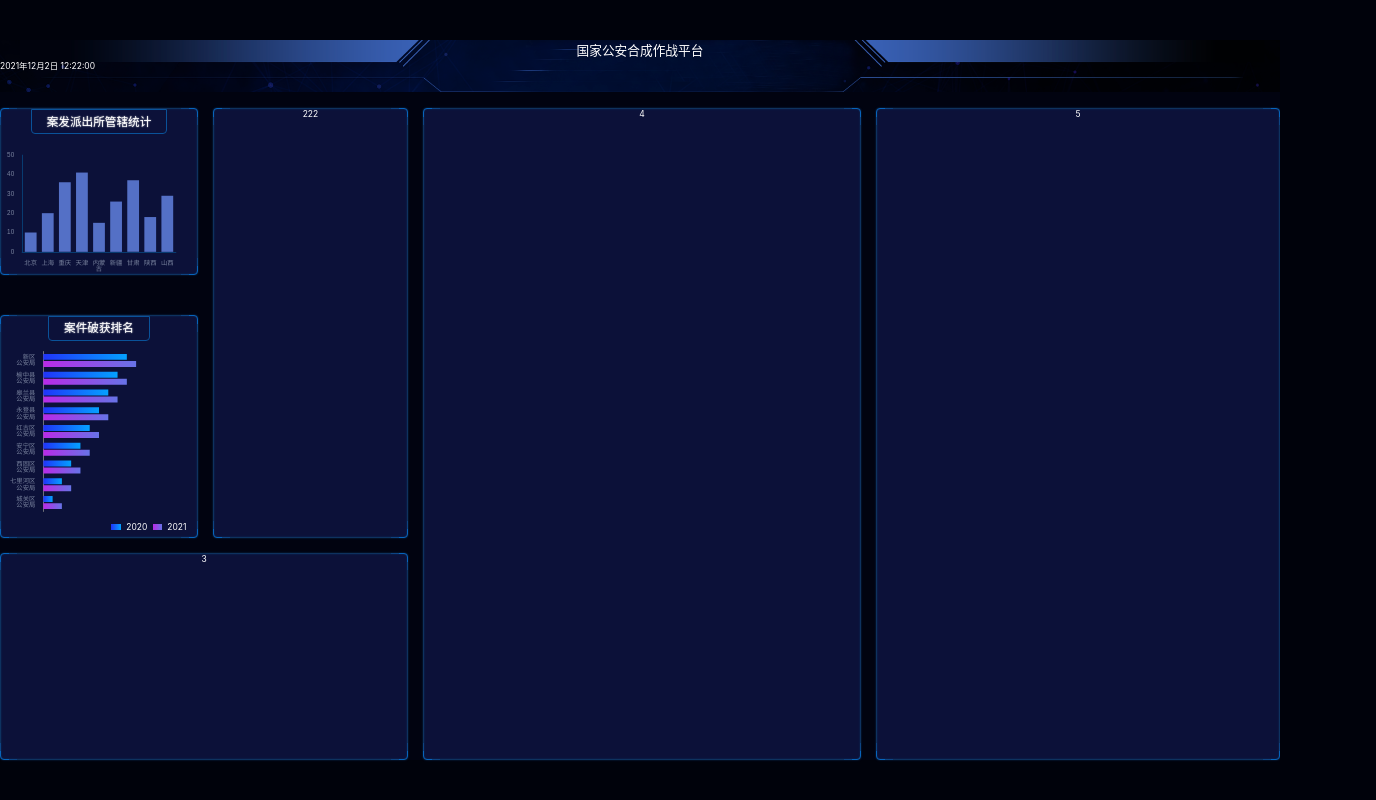
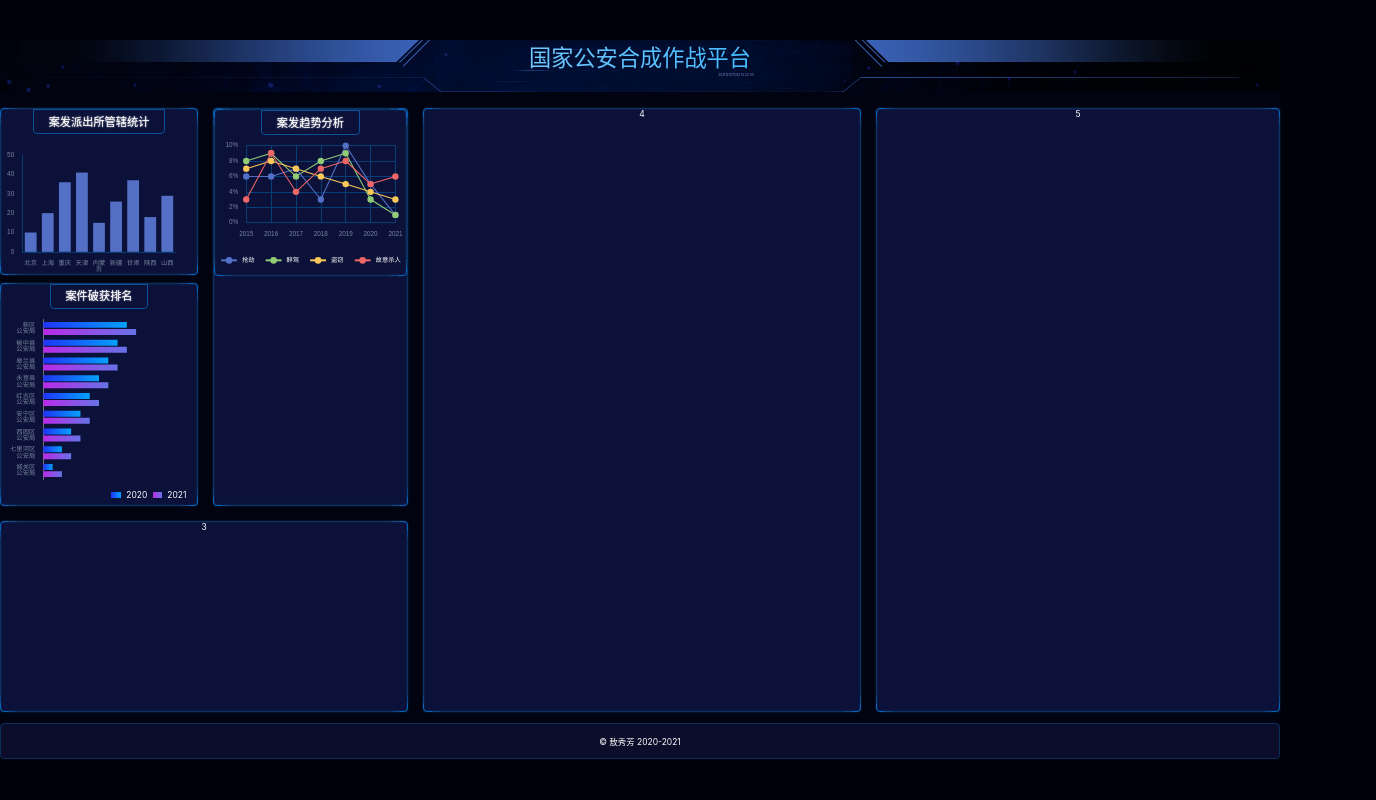
Before and after one commit to ao1115/big-screen, a React (Vite) app: page / in a window 1280 px wide. Shown: the whole page, 1376 px wide, since content can reach past the window. Built offline with nearby package versions, Linux system fonts and the light colour scheme.

Commit message:
完成Chart3

```diff
--- a/index.html
+++ b/index.html
@@ -8,7 +8,7 @@
   <script>
     const clientWidth = document.documentElement.clientWidth
     const clientHeight = document.documentElement.clientHeight
-    window.pageWidth = clientWidth / clientHeight > (16/9) ? clientHeight * (16/9 ) : clientWidth
+    window.pageWidth = clientWidth / clientHeight > 16 / 9 ? clientHeight * (16 / 9) : clientWidth
     const pageHeight = pageWidth / (16/9)
     //设置1个rem是宽度的1%
     const string = `<style>
@@ -24,7 +24,6 @@
 <body>
 <div id="root"></div>
 <script>
-  root.style.width = pageWidth + 'px'
   root.style.height = pageHeight + 'px'
   root.style.marginTop = (clientHeight - pageHeight) / 2 + 'px'
 </script>
--- /dev/null
+++ b/src/components/chart-3.tsx
@@ -0,0 +1,89 @@
+import React, { useRef, useEffect } from 'react';
+import * as echarts from 'echarts'
+import { px } from '../shared/px';
+
+export const Chart3 = () => {
+    const divRef = useRef(null)
+    useEffect(() => {
+        var myChart = echarts.init(divRef.current);
+        myChart.setOption({
+            textStyle: {
+                fontSize: px(12),
+                color: '#79839E'
+            },
+            title: {
+                show: false
+            },
+            tooltip: {
+                trigger: 'axis'
+            },
+            legend: {
+                bottom: px(10),
+                textStyle: { color: 'white' },
+                itemWidth: px(30),
+                itemHeight: px(16)
+            },
+            grid: {
+                x: px(20),
+                x2: px(20),
+                y: px(20),
+                y2: px(70),
+                containLabel: true
+            },
+            xAxis: {
+                type: 'category',
+                boundaryGap: false,
+                data: [2015, 2016, 2017, 2018, 2019, 2020, 2021],
+                splitLine: { show: true, lineStyle: { color: '#073E78' } },
+                axisTick: { show: false },
+                axisLine: { show: false },
+                axisLabel: { fontSize: px(12), interval: '0' }
+            },
+            yAxis: {
+                type: 'value',
+                splitLine: { lineStyle: { color: '#073E78' } },
+                axisLabel: {
+                    fontSize: px(12),
+                    formatter(val) {
+                        return val * 100 + '%';
+                    }
+                }
+            },
+            series: [
+                {
+                    name: '抢劫',
+                    type: 'line',
+                    data: [0.01, 0.05, 0.10, 0.03, 0.07, 0.06, 0.06].reverse()
+                },
+                {
+                    name: '醉驾',
+                    type: 'line',
+                    data: [0.01, 0.03, 0.09, 0.08, 0.06, 0.09, 0.08].reverse()
+                },
+                {
+                    name: '盗窃',
+                    type: 'line',
+                    data: [0.03, 0.04, 0.05, 0.06, 0.07, 0.08, 0.07].reverse()
+                },
+                {
+                    name: '故意杀人',
+                    type: 'line',
+                    data: [0.06, 0.05, 0.08, 0.07, 0.04, 0.09, 0.03].reverse()
+                },
+            ].map(obj => ({
+                ...obj,
+                symbol: 'circle',
+                symbolSize: px(12),
+                lineStyle: { width: px(2) }
+            }))
+        });
+    }, []);
+    return (
+        <div className="案发趋势 bordered">
+            <h2>案发趋势分析</h2>
+            <div className="chart" ref={divRef}>
+            </div>
+        </div>
+    )
+
+}
--- a/src/pages/home.scss
+++ b/src/pages/home.scss
@@ -12,22 +12,42 @@
     .header {
         height: px(99);
         background-size: cover; //自动铺满
+        width: px(2420);
+        margin: 0 auto;
 
         >h2 {
-            color: #fff;
             text-align: center;
-            font-size: px(24);
+            font-size: px(42);
+            margin: 0 auto;
+            background: linear-gradient(90deg, #b6ddfe 15%, #16adfe 76%);
+            background-clip: text;
+            -webkit-background-clip: text;
+            color: transparent;
         }
 
-        >span {
-            color: #fff;
+        >h6 {
+            color: #8a81d5;
             text-align: center;
-            display: inline-block;
-
+            font-size: px(6);
+            position: relative;
+            left: 96px;
         }
     }
 
+    >footer {
+        height: px(68);
+        border: 1px solid #0d2d59;
+        margin: px(20) 0 1px;
+        border-radius: 4px;
+        background: #0c0d2b;
+        display: flex;
+        align-items: center;
+        justify-content: center;
+    }
+
     >main {
+        width: px(2420);
+        margin: 0 auto;
         margin-top: px(30);
         flex: 1;
         display: grid;
@@ -94,7 +114,8 @@
         }
 
         .管辖统计,
-        .破获排名 {
+        .破获排名,
+        .案发趋势 {
             height: px(315);
             display: flex;
             flex-direction: column;
@@ -105,7 +126,7 @@
                 border: 1px solid #0a5299;
                 border-bottom-left-radius: 4px;
                 border-bottom-right-radius: 4px;
-                font-size: px(22);
+                font-size: .875rem;
                 line-height: px(24);
                 padding: px(10) px(28);
                 text-shadow: 0 0 px(3) white;
--- a/src/pages/home.tsx
+++ b/src/pages/home.tsx
@@ -3,24 +3,30 @@ import './home.scss';
 import headerBg from "../images/header.png"
 import { Chart1 } from '../components/chart-1';
 import { Chart2 } from '../components/chart-2';
+import { Chart3 } from '../components/chart-3';
 export const Home = () => {
-
+  const year = new Date().getFullYear();
   return (
     <div className="home" >
       <header className="header" style={{ backgroundImage: `url(${headerBg})` }}>
         <h2>国家公安合成作战平台</h2>
-        <span>2021年12月2日 12:22:00</span>
+        <h6>{year}年12月2日 12:22:00</h6>
       </header>
       <main>
         <section className="section1 ">
           <Chart1 />
           <Chart2 />
         </section>
-        <section className="section2  bordered" >222</section>
+        <section className="section2  bordered" >
+          <Chart3 />
+        </section>
         <section className="section3  bordered">3</section>
         <section className="section4  bordered">4</section>
         <section className="section5  bordered">5</section>
       </main>
+      <footer>
+        &copy; 敖秀芳 2020-2021
+      </footer>
     </div>
   );
 };
--- a/src/shared/style.scss
+++ b/src/shared/style.scss
@@ -31,8 +31,8 @@ code {
 
 body {
   font-family: $font-hei;
-  font-size: 16px;
   background: #00020b;
+
 }
 
 #root {
```
